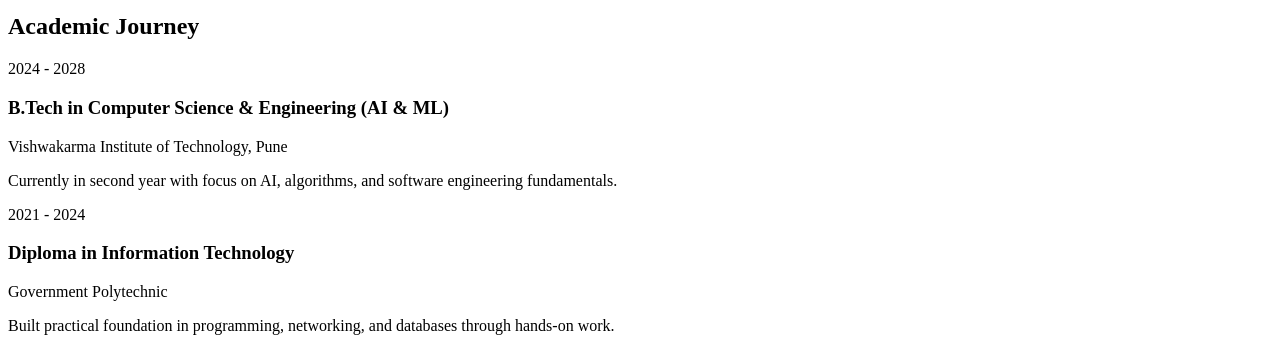
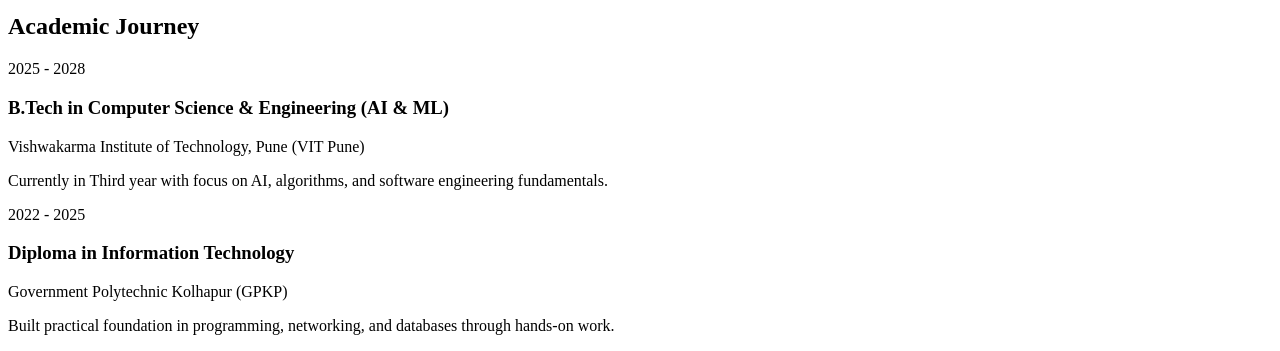
Before and after one commit to bramhagulavani/portfolio-website, a React (Vite) app: page / in a window 1280 px wide. Shown: the part 1600-1951 px from the top of the page. Built offline with nearby package versions, Linux system fonts and the light colour scheme; the HTML template or start-up script is replaced by a standard one.

Commit message:
Fix: Updated the academic information and technological field.

```diff
--- a/src/App.jsx
+++ b/src/App.jsx
@@ -58,16 +58,16 @@
       { name: 'Pandas', icon: 'https://cdn.jsdelivr.net/gh/devicons/devicon/icons/pandas/pandas-original.svg' },
       { name: 'Scikit-learn', symbol: 'SK' },
       { name: 'Regression', symbol: 'RG' },
-      { name: 'Classification', symbol: 'CL' },
+      // { name: 'Classification', symbol: 'CL' },
     ],
   },
   {
     title: 'Foundations',
     items: [
       { name: 'DSA', symbol: 'DS' },
-      { name: 'Graph Theory', symbol: 'GT' },
-      { name: 'Discrete Math', symbol: 'DM' },
-      { name: 'OS', symbol: 'OS' },
+      { name: 'Advanced DSA', symbol: 'ADSA' },
+      { name: 'Artificial Intelligence', symbol: 'AI' },
+      { name: 'Operating Systems', symbol: 'OS' },
       { name: 'Computer Networks', symbol: 'CN' },
     ],
   },
@@ -344,19 +344,19 @@
           <div className="grid gap-5 md:grid-cols-3">
             {[
               {
-                period: '2024 - 2028',
+                period: '2025 - 2028',
                 title: 'B.Tech in Computer Science & Engineering (AI & ML)',
-                org: 'Vishwakarma Institute of Technology, Pune',
-                desc: 'Currently in second year with focus on AI, algorithms, and software engineering fundamentals.',
+                org: 'Vishwakarma Institute of Technology, Pune (VIT Pune)',
+                desc: 'Currently in Third year with focus on AI, algorithms, and software engineering fundamentals.',
               },
               {
-                period: '2021 - 2024',
+                period: '2022 - 2025',
                 title: 'Diploma in Information Technology',
-                org: 'Government Polytechnic',
+                org: 'Government Polytechnic Kolhapur (GPKP)',
                 desc: 'Built practical foundation in programming, networking, and databases through hands-on work.',
               },
               {
-                period: '2021',
+                period: '2022',
                 title: 'Secondary School Certificate (SSC)',
                 org: 'Maharashtra State Board',
                 desc: 'Completed schooling with a strong academic base for technical specialization.',
```
